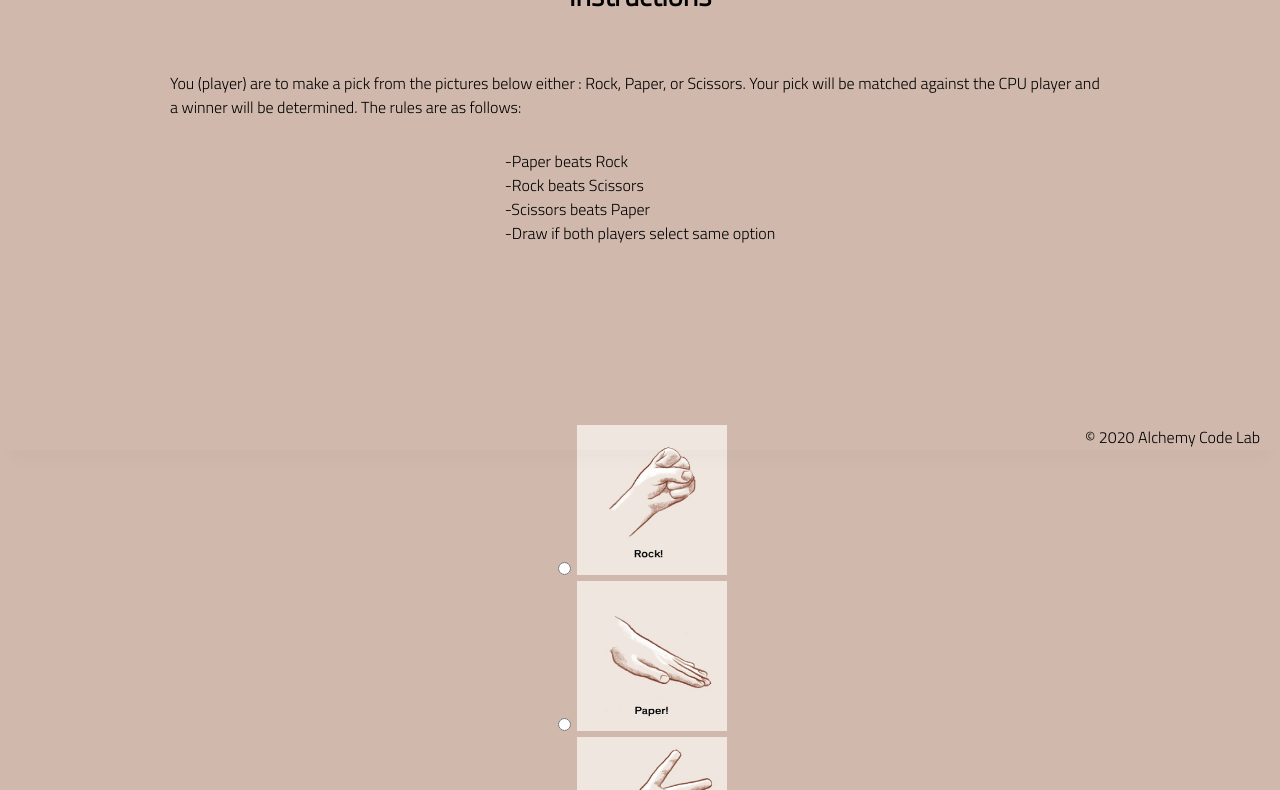
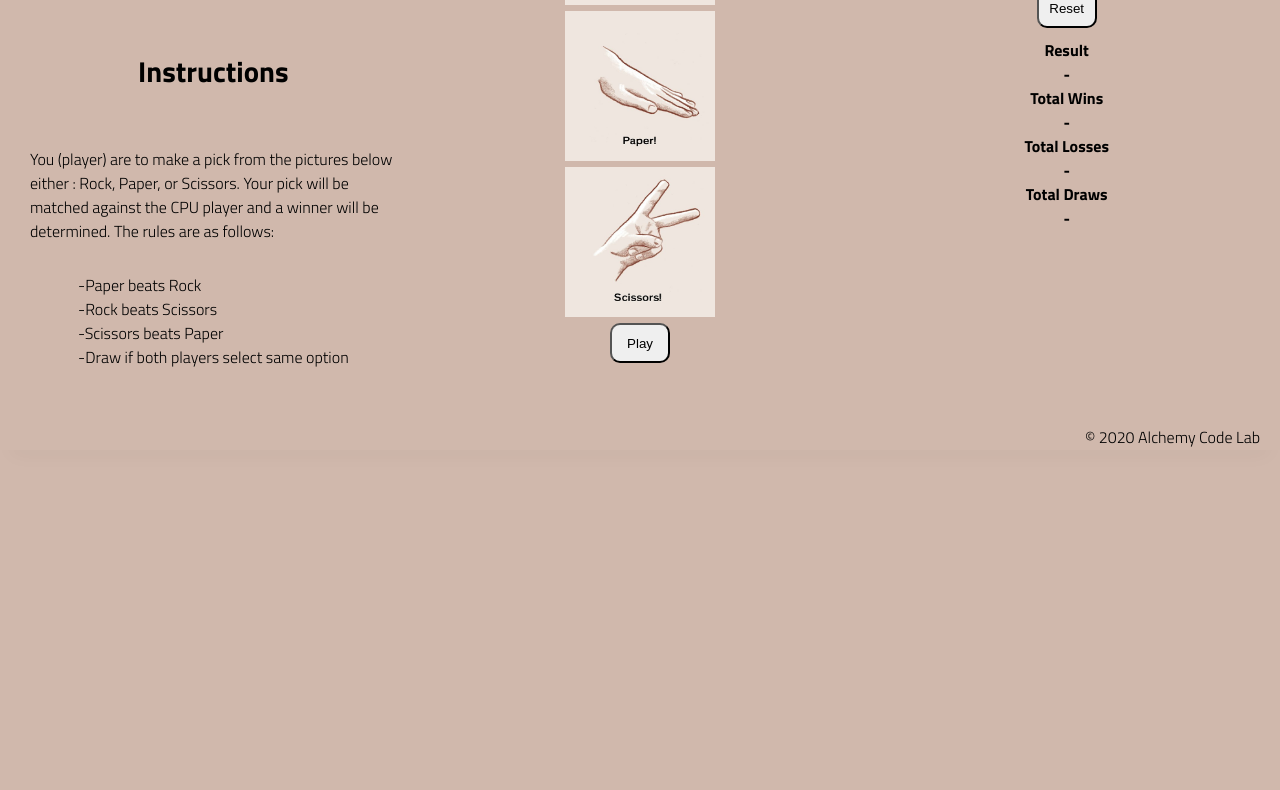
Before and after one commit to coding-neophyte/rpc, a plain HTML site: page index.html in a window 1280 px wide. Shown: the part 350-1140 px from the top of the page. After the commit the page ends 839 px from the top, so only its background shows below. Drawn offline with Linux system fonts and the light colour scheme.

Commit message:
adjusted layout, added bolder font, added hover attribute.

```diff
--- a/app.js
+++ b/app.js
@@ -34,7 +34,6 @@ playNow.addEventListener('click', () => {
     winDisplay.textContent = totalWins;
 });
 
-
 resetButton.addEventListener('click', () => {
     location.reload();
 });
--- a/get-random-throw.js
+++ b/get-random-throw.js
@@ -4,9 +4,7 @@ export function getRandomThrow() {
         return 'rock';
     } else if (randomNumber === 2) {
         return 'paper';
-
     } else {
         return 'scissors';
     }
-
 }
--- a/index.html
+++ b/index.html
@@ -6,12 +6,14 @@
     <meta name="viewport" content="width=device-width, initial-scale=1.0">
     <meta http-equiv="X-UA-Compatible" content="ie=edge">
     <link href="https://fonts.googleapis.com/css2?family=Titillium+Web:wght@300&display=swap" rel="stylesheet">
+    <link rel="preconnect" href="https://fonts.googleapis.com">
+    <link rel="preconnect" href="https://fonts.gstatic.com" crossorigin>
+    <link href="https://fonts.googleapis.com/css2?family=Titillium+Web:wght@700&display=swap" rel="stylesheet">
     <link rel="stylesheet" href="./styles/reset.css">
     <link rel="stylesheet" href="./styles/style.css">
     <link rel="stylesheet" href="./styles/home.css">
-    <title>Document</title>
+    <title>Rock , Paper, Scissors</title>
 </head>
-
 <body>
     <header>
         <div class="gutter-right logo">
@@ -34,7 +36,7 @@
             </ul>
             </p>
         </section>
-        <section>
+        <section class="main-game">
             <label>
                 <input type="radio" name="rcp" value="rock"> <img src="./assets/rock.jpeg" alt="Rock" width="150"
                     height="150">
@@ -49,7 +51,10 @@
                 <input type="radio" name="rcp" value="scissors"> <img src="./assets/scissors.jpeg" alt="scissors"
                     width="150" height="150">
             </label>
-            <button id="playButton">Play</button> <button id="reset"> Reset </button>
+            <button id="playButton">Play</button>
+        </section>
+        <section class="results-section">
+            <button id="reset"> Reset </button>
             Result
             <div id="throw-result"> - </div>
             Total Wins
@@ -58,15 +63,11 @@
             <div id="losses"> - </div>
             Total Draws
             <div id="draws"> - </div>
-
-
         </section>
     </main>
     <footer>
         <div class="copy gutter-right">&copy; 2020 Alchemy Code Lab</div>
     </footer>
-
     <script type="module" src="./app.js"></script>
 </body>
-
 </html>
--- a/styles/style.css
+++ b/styles/style.css
@@ -19,14 +19,12 @@ body {
     --footer-height: 25px;
 
     font-family: 'Titillium Web', sans-serif;
-    background-color:rgb(208,184,172)
-
-    ;
+    background-color:rgb(208,184,172);
 }
 
 main {
     display: flex;
-    flex-direction: column;
+    flex-direction: row;
     justify-content: center;
     align-items: center;
     margin-bottom: calc(var(--footer-height));
@@ -114,38 +112,42 @@ footer {
 
   }
 
-  input:checked{
-      transform: scale(1)
-  };
+input:checked + img {
+      border: solid 5px red;
+      transform: scale(1.1)
+}
 
-  input{
+button:hover {
+      cursor: pointer;
+}
+
+img:hover {
+    cursor: pointer;
+}
+
+input[type="radio"] {
     display: none;
 }
 
-  input:checked + img {
-      border: solid 5px red;
-  }
-
-  h1{
+h1 {
       font-size: 50px;
       font-weight: bold;
       color: rgb(136,85,72);
-
 }
 
 #playButton{
       height: 40px;
       width: 60px;
       border-radius: 10px;
-      margin-left: 10px;
-
 }
 
 #reset{
     height: 40px;
     width: 60px;
     border-radius: 10px;
-    margin-top: 10px;
-    margin-left: 10px;
+    margin-bottom: 10px;
+}
 
+.results-section {
+    font-weight: 700;
 }
--- a/utils.js
+++ b/utils.js
@@ -14,5 +14,4 @@ export function didUserWin(playerChoice, computerChoice) {
     } if (computerChoice === 'scissors' && playerChoice === 'paper') {
         return 'lose';
     }
-
 }
```
Lines whose indentation alone changed are shown as unchanged.
